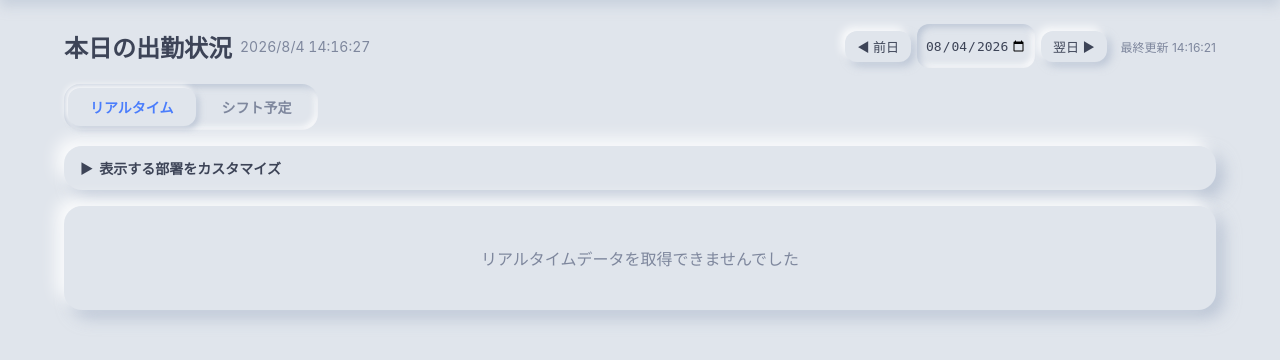
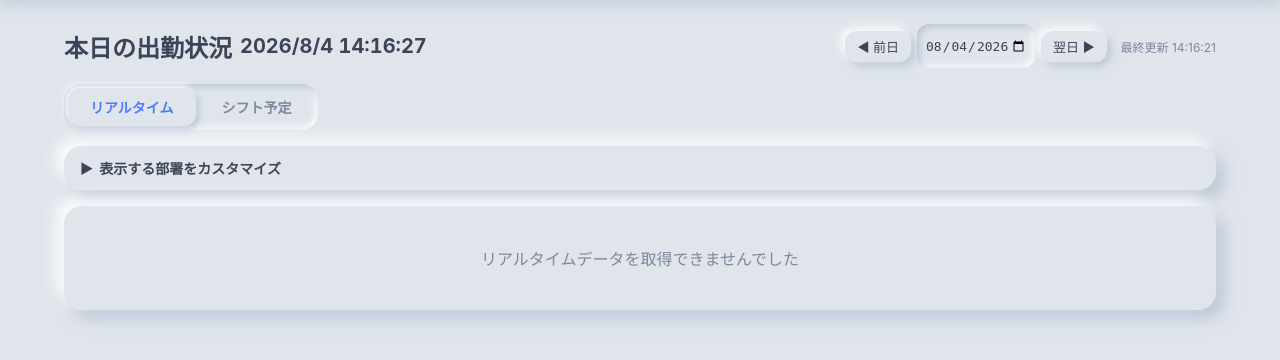
Before and after one commit to stampingdakoku-bot/kot-alert-lineworks, a Flask app: page / in a window 1280 px wide. Shown: the part 64-424 px from the top of the page. Run offline with Flask 3, Linux system fonts and the light colour scheme; data that the repository does not hold is empty.

Commit message:
ui: リアルタイム時計を大きく見やすく

```diff
--- a/templates/dashboard.html
+++ b/templates/dashboard.html
@@ -41,7 +41,7 @@
 <div style="display:flex;justify-content:space-between;align-items:center;margin-bottom:16px;flex-wrap:wrap;gap:8px">
     <div style="display:flex;align-items:center;gap:8px;flex-wrap:wrap">
         <h2 style="margin:0">本日の出勤状況</h2>
-        <span id="liveClock" style="font-size:14px;color:var(--nm-text-dim);font-variant-numeric:tabular-nums"></span>
+        <span id="liveClock" style="font-size:20px;font-weight:700;color:var(--nm-text);font-variant-numeric:tabular-nums"></span>
         {% if is_past %}
         <span style="background:#f39c12;color:white;font-size:11px;padding:3px 8px;border-radius:10px">過去データ表示中</span>
         {% elif is_future %}
```
